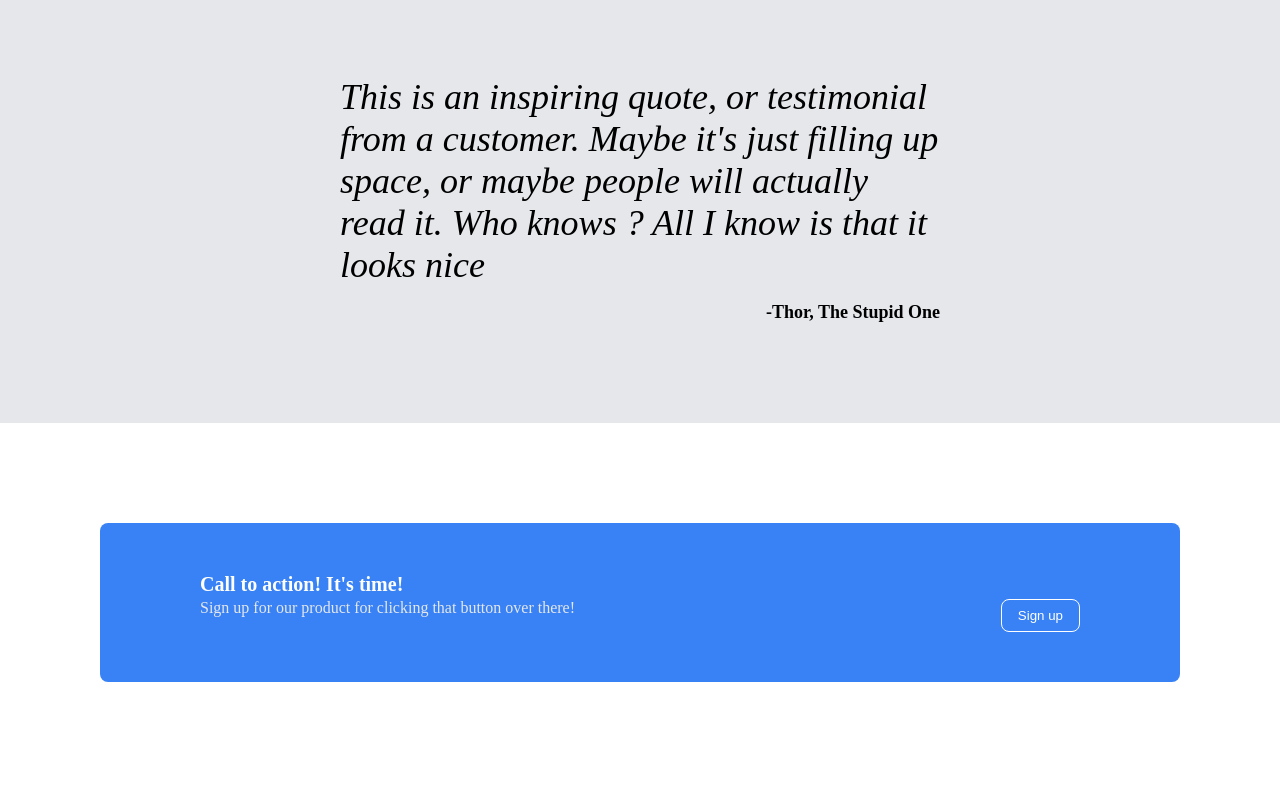
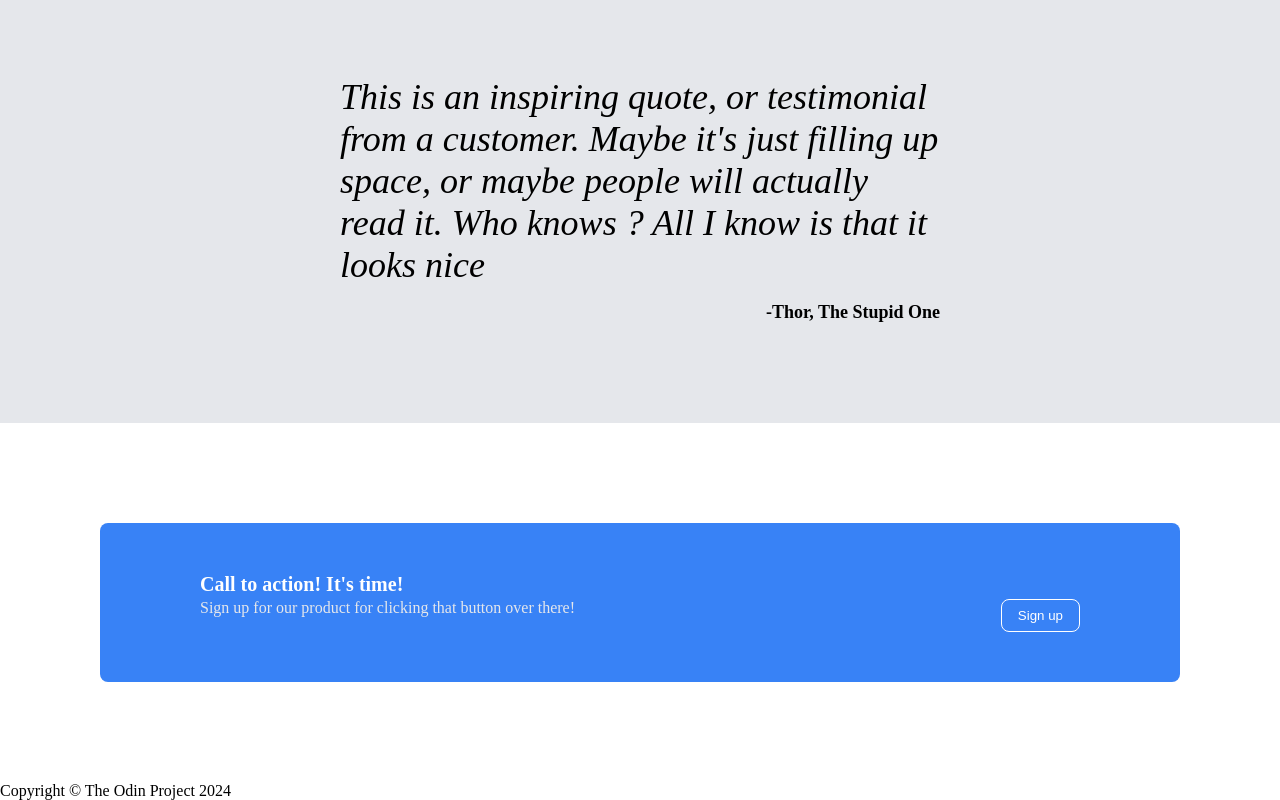
Before and after one commit to roqyyb/landing-page, a plain HTML site: page index.html in a window 1280 px wide. Shown: the part 779-1579 px from the top of the page. Drawn offline with Linux system fonts and the light colour scheme.

Commit message:
Build the footer section

```diff
--- a/index.html
+++ b/index.html
@@ -85,5 +85,14 @@
         </div>
       </div>
     </section>
+    <footer>
+      <div class="text">
+        Copyright &copy; The Odin Project <span id="date"></span>
+      </div>
+    </footer>
   </body>
+  <script>
+    const year = new Date().getFullYear();
+    document.querySelector("#date").innerHTML = year;
+  </script>
 </html>
```
